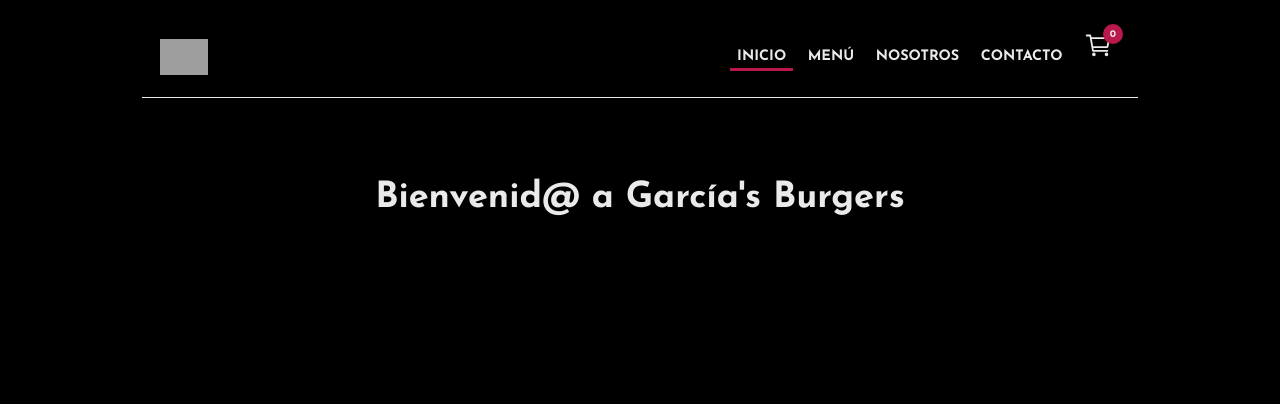
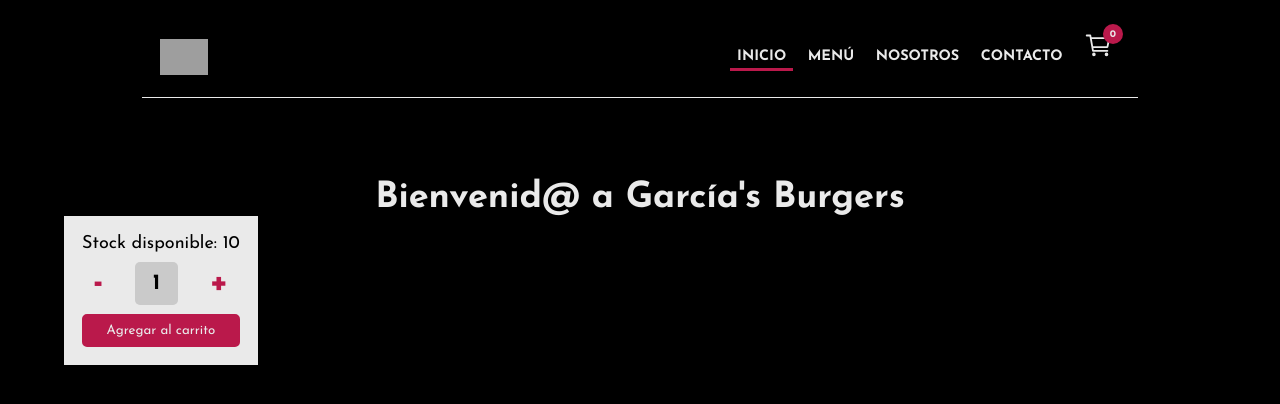
Before and after one commit to gastoncarriquiry/Garcias-Burgers-Carriquiry, a React (Create React App) app: page / in a window 1280 px wide. Shown: the top 404 px of the page. Built offline with nearby package versions, Linux system fonts and the light colour scheme; grey boxes are pictures that could not be loaded.

Commit message:
ItemCount implementation

```diff
--- a/public/index.html
+++ b/public/index.html
@@ -1,49 +1,22 @@
 <!DOCTYPE html>
-<html lang="en">
+<html lang="es">
   <head>
     <meta charset="utf-8" />
     <link rel="icon" href="favicon.ico" />
     <meta name="viewport" content="width=device-width, initial-scale=1" />
     <meta name="theme-color" content="#000000" />
-    <meta
-      name="description"
-      content="Web site created using create-react-app"
-    />
+    <meta name="description" content="Web site created using create-react-app" />
     <link rel="preconnect" href="https://fonts.googleapis.com" />
     <link rel="preconnect" href="https://fonts.gstatic.com" crossorigin />
     <link
       href="https://fonts.googleapis.com/css2?family=Josefin+Sans:ital,wght@0,400;0,700;1,400&display=swap"
       rel="stylesheet"
     />
-    <link rel="apple-touch-icon" href="logo192.png" />
-    <!--
-      manifest.json provides metadata used when your web app is installed on a
-      user's mobile device or desktop. See https://developers.google.com/web/fundamentals/web-app-manifest/
-    -->
     <link rel="manifest" href="manifest.json" />
-    <!--
-      Notice the use of %PUBLIC_URL% in the tags above.
-      It will be replaced with the URL of the `public` folder during the build.
-      Only files inside the `public` folder can be referenced from the HTML.
-
-      Unlike "/favicon.ico" or "favicon.ico", "%PUBLIC_URL%/favicon.ico" will
-      work correctly both with client-side routing and a non-root public URL.
-      Learn how to configure a non-root public URL by running `npm run build`.
-    -->
     <title>Inicio | García's Burgers</title>
   </head>
   <body>
     <noscript>You need to enable JavaScript to run this app.</noscript>
     <div id="root"></div>
-    <!--
-      This HTML file is a template.
-      If you open it directly in the browser, you will see an empty page.
-
-      You can add webfonts, meta tags, or analytics to this file.
-      The build step will place the bundled scripts into the <body> tag.
-
-      To begin the development, run `npm start` or `yarn start`.
-      To create a production bundle, use `npm run build` or `yarn build`.
-    -->
   </body>
 </html>
--- a/src/App.jsx
+++ b/src/App.jsx
@@ -1,12 +1,15 @@
 import "./App.css";
 import NavBar from "./components/NavBar/NavBar";
 import ItemListContainer from "./components/ItemListContainer/ItemListContainer";
+import ItemCount from "../src/components/ItemCount/ItemCount";
 
 function App() {
   return (
     <>
       <NavBar />
-      <ItemListContainer greeting="Bienvenid@ a García's Burgers" />
+      <ItemListContainer greeting="Bienvenid@ a García's Burgers">
+        <ItemCount stock={10} initial={1} />
+      </ItemListContainer>
     </>
   );
 }
--- /dev/null
+++ b/src/components/ItemCount/ItemCount.css
@@ -0,0 +1,62 @@
+* {
+  margin: 0;
+  padding: 0;
+}
+
+.counter {
+  width: fit-content;
+  background-color: #eaeaea;
+  color: black;
+  padding: 1em;
+  box-sizing: border-box;
+}
+
+.counter div {
+  display: flex;
+  align-items: center;
+  justify-content: space-between;
+  margin: 0.5em auto;
+}
+
+.counter div button {
+  background-color: transparent;
+  border: none;
+  font-size: 2em;
+  padding: 0em 0.3em;
+  cursor: pointer;
+  color: #ba194b;
+  font-weight: bold;
+  font-family: "Josefin Sans", sans-serif;
+}
+
+#qty {
+  background-color: #cacaca;
+  box-sizing: border-box;
+  min-width: 2em;
+  text-align: center;
+  padding: 0.5em 0em;
+  font-size: 1.2em;
+  border-radius: 5px;
+  cursor: default;
+}
+
+div ~ button {
+  border: 2px solid #ba194b;
+  background-color: #ba194b;
+  color: #eaeaea;
+  padding: 0.6em 1em;
+  border-radius: 5px;
+  font-family: "Josefin Sans", sans-serif;
+  cursor: pointer;
+  transition: 0.3s;
+  width: 100%;
+}
+
+div ~ button:hover {
+  background-color: #eaeaea;
+  color: #ba194b;
+  border-color: #ba194b;
+}
+
+@media only screen and (min-width: 768px) {
+}
--- /dev/null
+++ b/src/components/ItemCount/ItemCount.jsx
@@ -0,0 +1,49 @@
+import { useState } from "react";
+import "./ItemCount.css";
+
+const ItemCount = ({ stock, initial = 1 }) => {
+  const [cantidad, setCantidad] = useState(initial);
+
+  if (stock === 0) {
+    initial = 0;
+    // TODO: botones disabled - texto "no hay stock"
+  }
+
+  const sumarProducto = () => {
+    if (cantidad < stock) {
+      setCantidad(cantidad + 1);
+    } else if (cantidad === stock) {
+      console.log("No puede seleccionar más productos de los disponibles.");
+    }
+  };
+
+  const restarProducto = () => {
+    if (cantidad > 1) {
+      setCantidad(cantidad - 1);
+    } else if (cantidad === 1) {
+      console.log("Debe seleccionar al menos un producto.");
+    }
+  };
+
+  const agregarProducto = () => {
+    if (cantidad === 0) {
+      console.log("Debe agregar al menos un producto");
+    } else {
+      console.log("¡" + cantidad + " producto/s agregados exitosamente!");
+    }
+  };
+
+  return (
+    <div className="counter">
+      <p>Stock disponible: {stock}</p>
+      <div>
+        <button onClick={restarProducto}>-</button>
+        <h2 id="qty">{cantidad}</h2>
+        <button onClick={sumarProducto}>+</button>
+      </div>
+      <button onClick={agregarProducto} id="btn_agregar">Agregar al carrito</button>
+    </div>
+  );
+};
+
+export default ItemCount;
--- a/src/components/ItemListContainer/ItemListContainer.css
+++ b/src/components/ItemListContainer/ItemListContainer.css
@@ -1,6 +1,11 @@
+main h1 {
+  text-align: center;
+}
+
 main {
-    text-align: center;
-    margin-top: 2em;
-    background-color: black;
-    color: #eaeaea;
+  margin-top: 2em;
+  background-color: black;
+  color: #eaeaea;
+  width: 90vw;
+  margin: auto
 }
--- a/src/components/ItemListContainer/ItemListContainer.jsx
+++ b/src/components/ItemListContainer/ItemListContainer.jsx
@@ -1,9 +1,10 @@
 import "./ItemListContainer.css";
 
-function ItemListContainer({ greeting = 'Greetings!'}) {
+function ItemListContainer({ greeting, children }) {
   return (
     <main>
       <h1>{greeting}</h1>
+      {children}
     </main>
   );
 }
--- a/src/index.css
+++ /dev/null
@@ -1,13 +0,0 @@
-body {
-  margin: 0;
-  font-family: -apple-system, BlinkMacSystemFont, 'Segoe UI', 'Roboto', 'Oxygen',
-    'Ubuntu', 'Cantarell', 'Fira Sans', 'Droid Sans', 'Helvetica Neue',
-    sans-serif;
-  -webkit-font-smoothing: antialiased;
-  -moz-osx-font-smoothing: grayscale;
-}
-
-code {
-  font-family: source-code-pro, Menlo, Monaco, Consolas, 'Courier New',
-    monospace;
-}
--- a/src/index.js
+++ b/src/index.js
@@ -1,8 +1,6 @@
 import React from 'react';
 import ReactDOM from 'react-dom/client';
-import './index.css';
 import App from './App';
-import reportWebVitals from './reportWebVitals';
 
 const root = ReactDOM.createRoot(document.getElementById('root'));
 root.render(
@@ -10,8 +8,3 @@ root.render(
     <App />
   </React.StrictMode>
 );
-
-// If you want to start measuring performance in your app, pass a function
-// to log results (for example: reportWebVitals(console.log))
-// or send to an analytics endpoint. Learn more: https://bit.ly/CRA-vitals
-reportWebVitals();
--- a/src/reportWebVitals.js
+++ /dev/null
@@ -1,13 +0,0 @@
-const reportWebVitals = onPerfEntry => {
-  if (onPerfEntry && onPerfEntry instanceof Function) {
-    import('web-vitals').then(({ getCLS, getFID, getFCP, getLCP, getTTFB }) => {
-      getCLS(onPerfEntry);
-      getFID(onPerfEntry);
-      getFCP(onPerfEntry);
-      getLCP(onPerfEntry);
-      getTTFB(onPerfEntry);
-    });
-  }
-};
-
-export default reportWebVitals;
```
Also changed, not shown: public/robots.txt (deleted), src/assets/favicon.png (renamed from public/assets/favicon.png), src/assets/logo.svg (renamed from public/assets/logo.svg).
